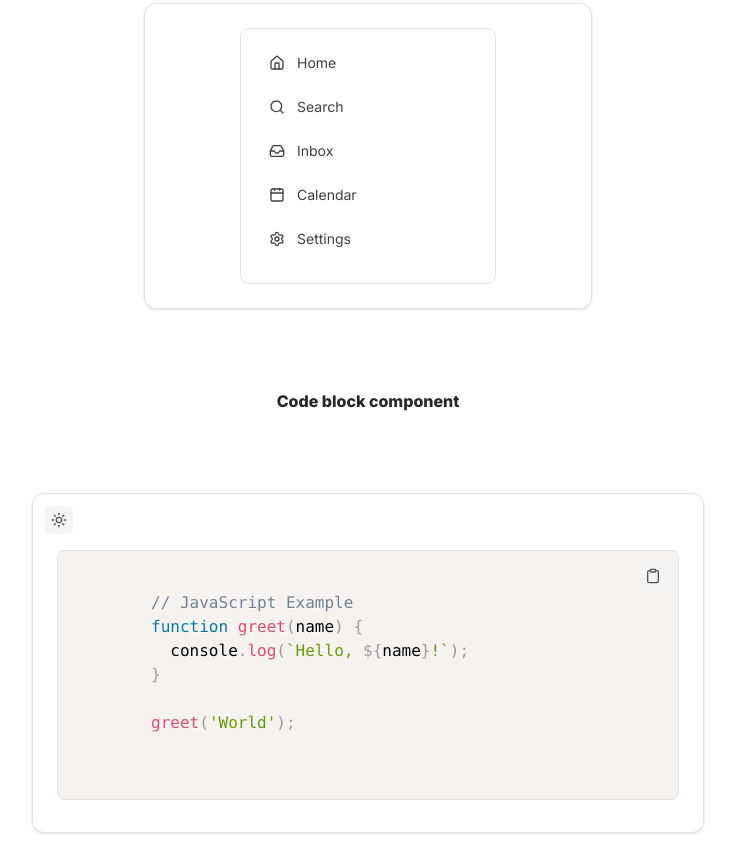
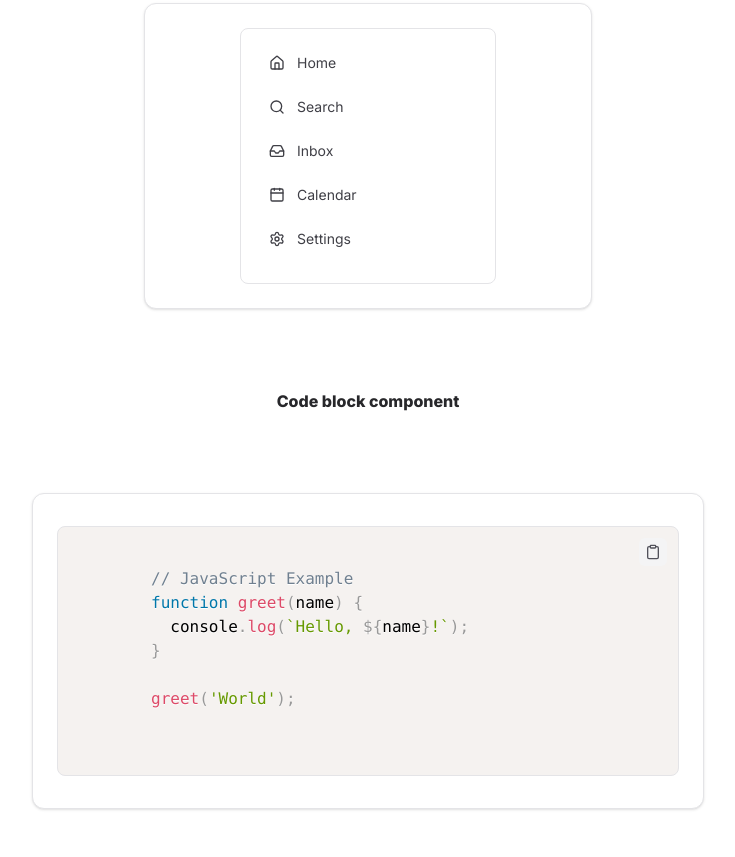
Before and after one commit to MioJoester/Fansite, a plain HTML site: page index.html in a window 1280 px wide. Shown: the part 4187-5044 px from the top of the page, without its empty margins (272-1007 px from the left). After the commit the page ends 5020 px from the top, so only its background shows below. Drawn offline with nearby package versions, Linux system fonts and the light colour scheme.

Commit message:
Update index.html

```diff
--- a/index.html
+++ b/index.html
@@ -304,20 +304,12 @@
 </section>
 
 
-<h2 class="text-l font-bold text-zinc-800 dark:text-zinc-100 mb-4 text-center"> Code block component</h2>
-<section class="max-w-2xl w-full mx-auto mt-20 p-6 rounded-xl shadow border border-zinc-200 dark:border-zinc-800 bg-white dark:bg-zinc-900 relative">
+      <h2 class="text-l font-bold text-zinc-800 dark:text-zinc-100 mb-4 text-center"> Code block component</h2>
+<section class="max-w-2xl w-full mx-auto mt-20 p-6 rounded-xl shadow border border-zinc-200 dark:border-zinc-800 bg-white dark:bg-zinc-900">
 
-  <!-- Theme Toggle Button -->
-  <button
-    onclick="toggleTheme()"
-    class="absolute top-3 left-3 p-1.5 rounded-md bg-zinc-100 dark:bg-zinc-800 hover:bg-zinc-200 dark:hover:bg-zinc-700 transition"
-    aria-label="Toggle theme"
-  >
-    <i id="theme-icon" data-lucide="sun" class="w-4 h-4 text-zinc-600 dark:text-zinc-300"></i>
-  </button>
 
   <!-- Code Block Wrapper -->
-  <div class="relative mt-8">
+  <div class="relative">
     <!-- Copy Button -->
     <button
       onclick="copyCode(this)"
@@ -340,34 +332,6 @@
     </pre>
   </div>
 </section>
-
-<script>
-  // Lucide icon refresh
-  lucide.createIcons();
-
-  // Toggle theme
-  function toggleTheme() {
-    const html = document.documentElement;
-    const themeIcon = document.getElementById("theme-icon");
-
-    if (html.classList.contains("dark")) {
-      html.classList.remove("dark");
-      themeIcon.setAttribute("data-lucide", "sun");
-    } else {
-      html.classList.add("dark");
-      themeIcon.setAttribute("data-lucide", "moon");
-    }
-
-    // Refresh Lucide icons
-    lucide.createIcons();
-  }
-
-  // Dummy copy function (replace with your own)
-  function copyCode(button) {
-    alert("Code copied!");
-  }
-</script>
-
 
 <script>
   lucide.createIcons(); // Load all icons
```
